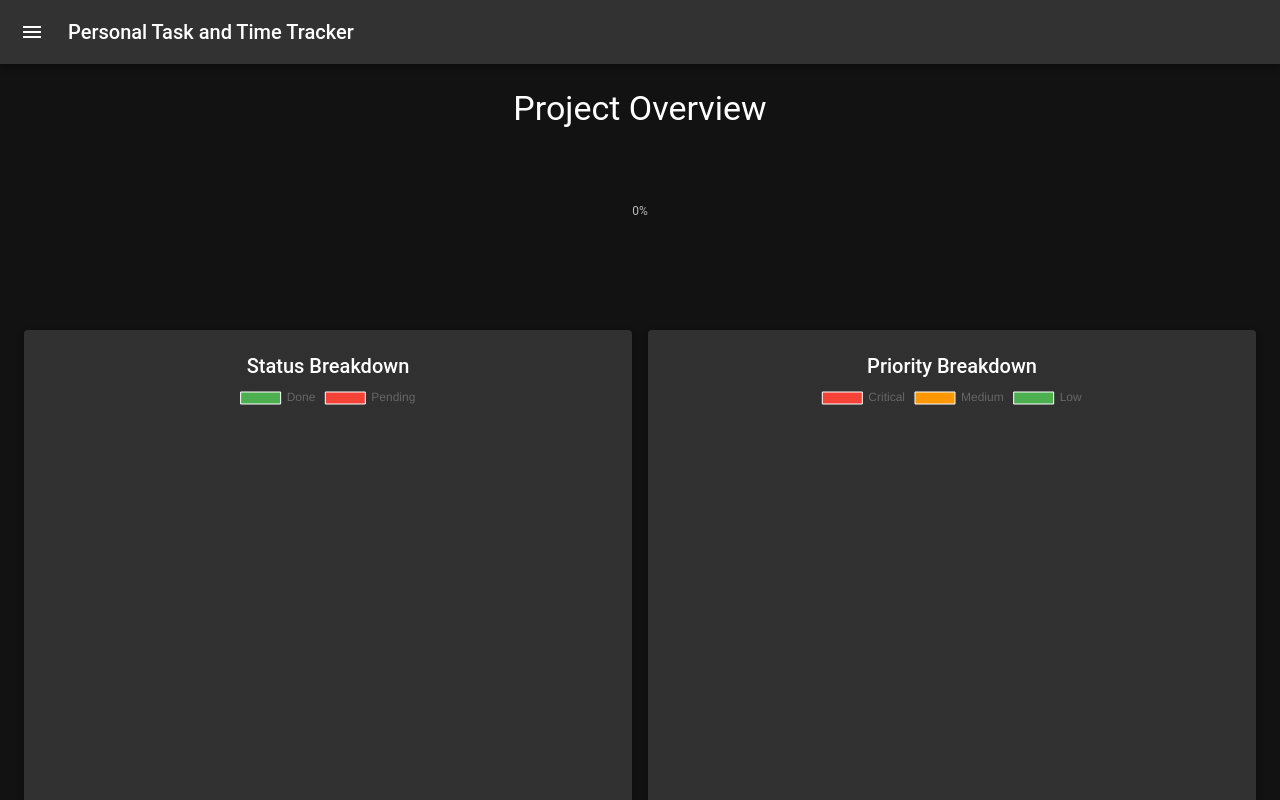
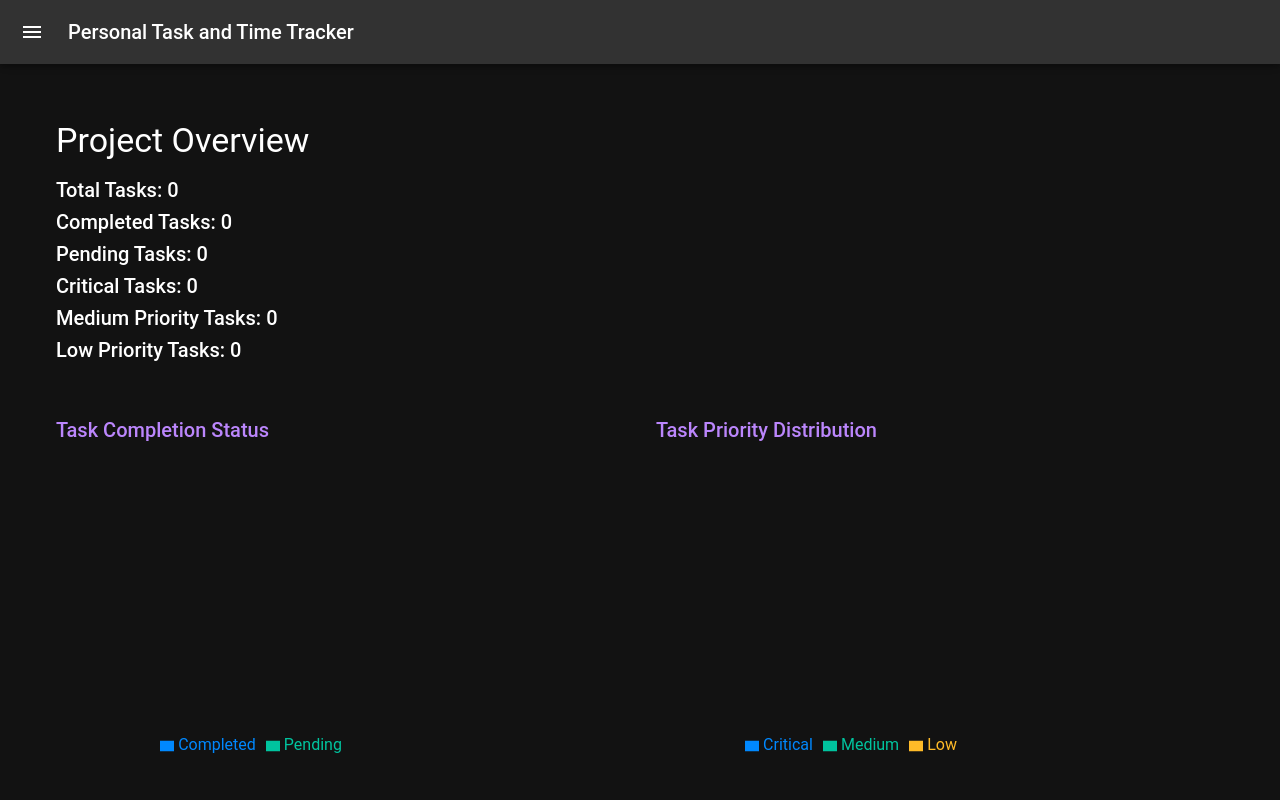
Before and after one commit to md-hussain28/Task-Tracker, a React (Vite) app: page /project-overview in a window 1280 px wide. Shown: the top 800 px of the page. Built offline with nearby package versions, Linux system fonts and the light colour scheme.

Commit message:
Porject Charts Added

```diff
--- a/package.json
+++ b/package.json
@@ -19,6 +19,7 @@
     "react-chartjs-2": "^5.2.0",
     "react-dom": "^18.3.1",
     "react-router-dom": "^6.26.2",
+    "recharts": "^2.12.7",
     "zustand": "^5.0.0-rc.2"
   },
   "devDependencies": {
--- /dev/null
+++ b/src/components/chart/CustomPieChart.tsx
@@ -0,0 +1,41 @@
+// CustomPieChart.tsx
+import React from 'react';
+import { PieChart, Pie, Cell, Tooltip, Legend } from 'recharts';
+import { Box, Typography } from '@mui/material';
+
+interface CustomPieChartProps {
+    title: string;                // Title for the chart
+    data: { name: string; value: number }[]; // Data for the pie chart
+    colors: string[];             // Array of colors for the pie sections
+    width?: number;               // Optional width
+    height?: number;              // Optional height
+}
+
+const CustomPieChart: React.FC<CustomPieChartProps> = ({ title, data, colors, width = 400, height = 300 }) => {
+    return (
+        <Box sx={{ marginBottom: 4 }}>
+            <Typography variant="h6" sx={{ color: '#BB86FC', marginBottom: 2 }}>
+                {title}
+            </Typography>
+            <PieChart width={width} height={height}>
+                <Pie
+                    data={data}
+                    cx="50%"
+                    cy="50%"
+                    outerRadius={100}
+                    fill="#8884d8"
+                    label
+                    dataKey="value" // Specify the dataKey here
+                >
+                    {data.map((_, index) => (  // Use '_' to indicate unused variable
+                        <Cell key={`cell-${index}`} fill={colors[index % colors.length]} />
+                    ))}
+                </Pie>
+                <Tooltip />
+                <Legend />
+            </PieChart>
+        </Box>
+    );
+};
+
+export default CustomPieChart;
--- a/src/pages/ProjectOverview.tsx
+++ b/src/pages/ProjectOverview.tsx
@@ -1,119 +1,91 @@
-// src/pages/ProjectOverview.tsx
-import React from "react";
-import { useTaskStore } from "../store/store"; // import task store
-import { CircularProgress, Typography, Box, Grid, Paper } from "@mui/material";
-import { Doughnut } from "react-chartjs-2"; // Pie chart component from react-chartjs-2
-import { Chart as ChartJS, ArcElement, Tooltip, Legend } from "chart.js";
+// ProjectOverview.tsx
+import React from 'react';
+import { useTaskStore } from '../store/store.ts';
+import { Box, Grid, Typography } from '@mui/material';
+import CustomPieChart from '../components/chart/CustomPieChart';
+import { Task } from '../store/interface.ts';
 
-ChartJS.register(ArcElement, Tooltip, Legend);
-
-const ProjectOverview: React.FC = () => {
-  const { tasks } = useTaskStore();
-
-  // Helper function to get task stats
-  const getStats = () => {
-    const doneTasks = tasks.filter((task) => task.status === "DONE").length;
-    const pendingTasks = tasks.filter((task) => task.status === "PENDING").length;
-    const criticalTasks = tasks.filter((task) => task.priority === "Critical").length;
-    const mediumTasks = tasks.filter((task) => task.priority === "Medium").length;
-    const lowTasks = tasks.filter((task) => task.priority === "Low").length;
-
-    const totalTasks = tasks.length;
-    const completedPercentage = totalTasks ? (doneTasks / totalTasks) * 100 : 0;
-
-    return {
-      doneTasks,
-      pendingTasks,
-      criticalTasks,
-      mediumTasks,
-      lowTasks,
-      totalTasks,
-      completedPercentage,
-    };
+const COLORS = ['#0088FE', '#00C49F', '#FFBB28', '#FF8042', '#FF00FF'];
+type PriorityLevel = 'Critical' | 'Medium' | 'Low';
+// Function to get task metrics
+const getTaskMetrics = (tasks: Task[]) => {
+    const metrics = {
+        completed: 0,
+        pending: 0,
+        priority: { Critical: 0, Medium: 0, Low: 0 } as Record<PriorityLevel, number>,
+        project: {} as Record<string, number>,
     };
 
-  const stats = getStats();
+    tasks.forEach(task => {
+        // Count completed and pending tasks
+        if (task.status === 'DONE') metrics.completed++;
+        else if (task.status === 'PENDING') metrics.pending++;
 
-  // Pie chart data for status breakdown
-  const statusData = {
-    labels: ["Done", "Pending"],
-    datasets: [
-      {
-        label: "# of Tasks",
-        data: [stats.doneTasks, stats.pendingTasks],
-        backgroundColor: ["#4caf50", "#f44336"],
-        borderColor: ["#fff"],
-        borderWidth: 1,
-      },
-    ],
+        // Count tasks by priority
+        metrics.priority[task.priority] = (metrics.priority[task.priority] || 0) + 1;
+
+        // Count tasks by project
+        metrics.project[task.projectName] = (metrics.project[task.projectName] || 0) + 1;
+    });
+
+    return metrics;
 };
 
-  // Pie chart data for priority breakdown
-  const priorityData = {
-    labels: ["Critical", "Medium", "Low"],
-    datasets: [
-      {
-        label: "# of Tasks",
-        data: [stats.criticalTasks, stats.mediumTasks, stats.lowTasks],
-        backgroundColor: ["#f44336", "#ff9800", "#4caf50"],
-        borderColor: ["#fff"],
-        borderWidth: 1,
-      },
-    ],
-  };
+// Component definition
+const ProjectOverview: React.FC = () => {
+    const tasks = useTaskStore((state) => state.tasks);
+    const metrics = getTaskMetrics(tasks);
+
+    // Prepare data for the pie charts
+    const statusData = [
+        { name: 'Completed', value: metrics.completed },
+        { name: 'Pending', value: metrics.pending },
+    ];
+
+    const priorityData = Object.keys(metrics.priority).map(key => ({
+        name: key,
+        value: metrics.priority[key as PriorityLevel] ,
+    }));
+
+    const projectData = Object.keys(metrics.project).map(key => ({
+        name: key,
+        value: metrics.project[key],
+    }));
 
     return (
-    <Box>
-      <Typography variant="h4" align="center" gutterBottom>
+        <Box sx={{ padding: 4, backgroundColor: '#121212', minHeight: '100vh' }}>
+            <Typography variant="h4" color="white" gutterBottom>
                 Project Overview
             </Typography>
 
-      {/* Circular progress for completed percentage */}
-      <Grid container justifyContent="center">
-        <Box position="relative" display="inline-flex" margin="20px">
-          <CircularProgress
-            variant="determinate"
-            value={stats.completedPercentage}
-            size={100}
-            thickness={4}
-            color="primary"
-          />
-          <Box
-            top={0}
-            left={0}
-            bottom={0}
-            right={0}
-            position="absolute"
-            display="flex"
-            alignItems="center"
-            justifyContent="center"
-          >
-            <Typography variant="caption" component="div" color="textSecondary">
-              {`${Math.round(stats.completedPercentage)}%`}
+            <Typography variant="h6" color="white">
+                Total Tasks: {metrics.completed + metrics.pending}
             </Typography>
-          </Box>
-        </Box>
+            <Typography variant="h6" color="white">
+                Completed Tasks: {metrics.completed}
+            </Typography>
+            <Typography variant="h6" color="white">
+                Pending Tasks: {metrics.pending}
+            </Typography>
+            <Typography variant="h6" color="white">
+                Critical Tasks: {metrics.priority.Critical}
+            </Typography>
+            <Typography variant="h6" color="white">
+                Medium Priority Tasks: {metrics.priority.Medium}
+            </Typography>
+            <Typography variant="h6" color="white">
+                Low Priority Tasks: {metrics.priority.Low}
+            </Typography>
+
+            <Grid container spacing={4} sx={{ marginTop: 2 }}>
+                <Grid item xs={12} sm={6}>
+                    <CustomPieChart title="Task Completion Status" data={statusData} colors={COLORS} />
                 </Grid>
-
-      {/* Status breakdown pie chart */}
-      <Grid container spacing={2} justifyContent="center" marginTop={4}>
-        <Grid item xs={12} md={6}>
-          <Paper elevation={3} style={{ padding: "20px" }}>
-            <Typography variant="h6" align="center">
-              Status Breakdown
-            </Typography>
-            <Doughnut data={statusData} />
-          </Paper>
+                <Grid item xs={12} sm={6}>
+                    <CustomPieChart title="Task Priority Distribution" data={priorityData} colors={COLORS} />
                 </Grid>
-
-        {/* Priority breakdown pie chart */}
-        <Grid item xs={12} md={6}>
-          <Paper elevation={3} style={{ padding: "20px" }}>
-            <Typography variant="h6" align="center">
-              Priority Breakdown
-            </Typography>
-            <Doughnut data={priorityData} />
-          </Paper>
+                <Grid item xs={12}>
+                    <CustomPieChart title="Tasks Distribution by Project" data={projectData} colors={COLORS} />
                 </Grid>
             </Grid>
         </Box>
```
Also changed, not shown: 1 other file (tests, documents, lock files or other folders). Lines whose indentation alone changed are shown as unchanged.
